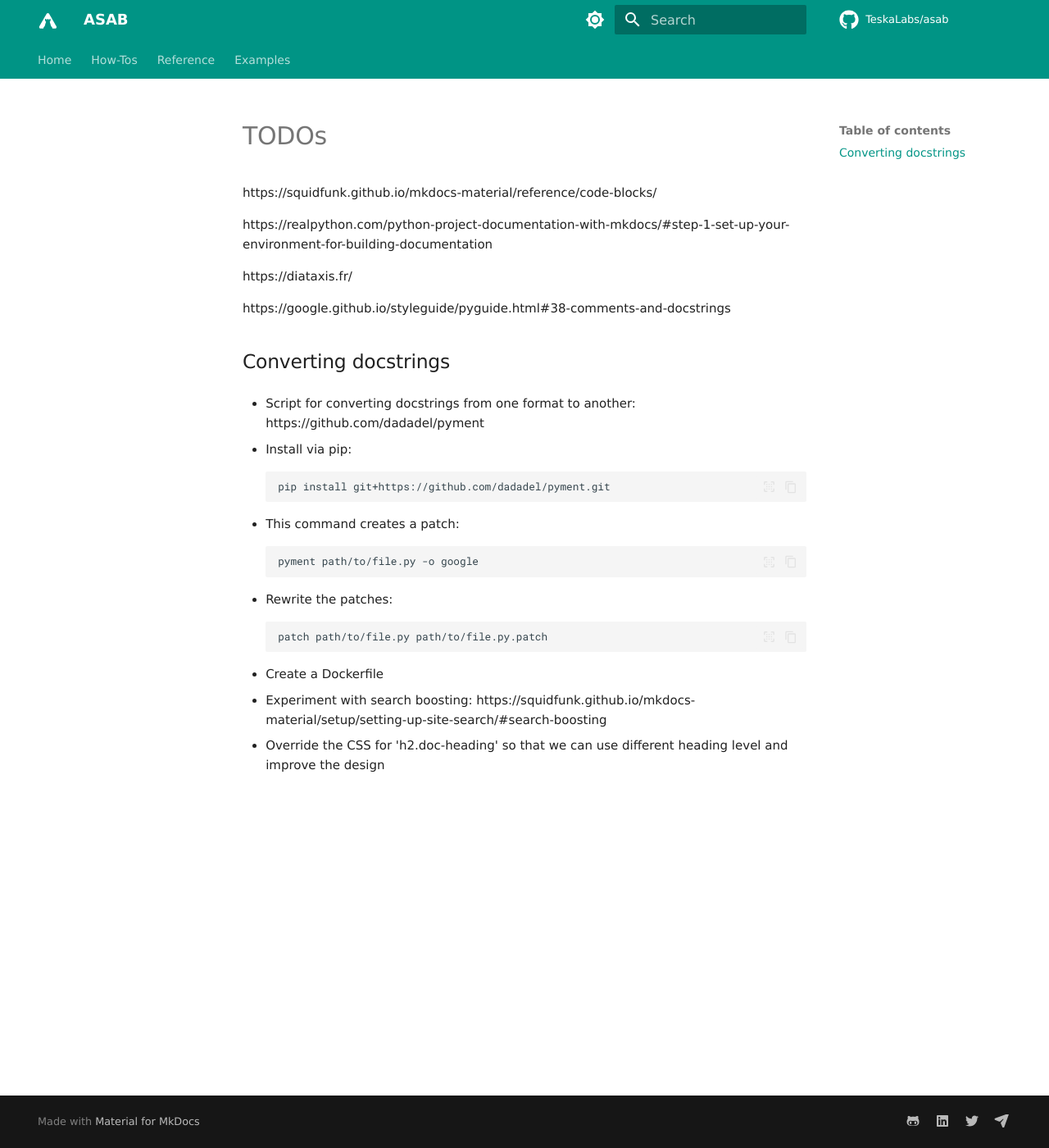
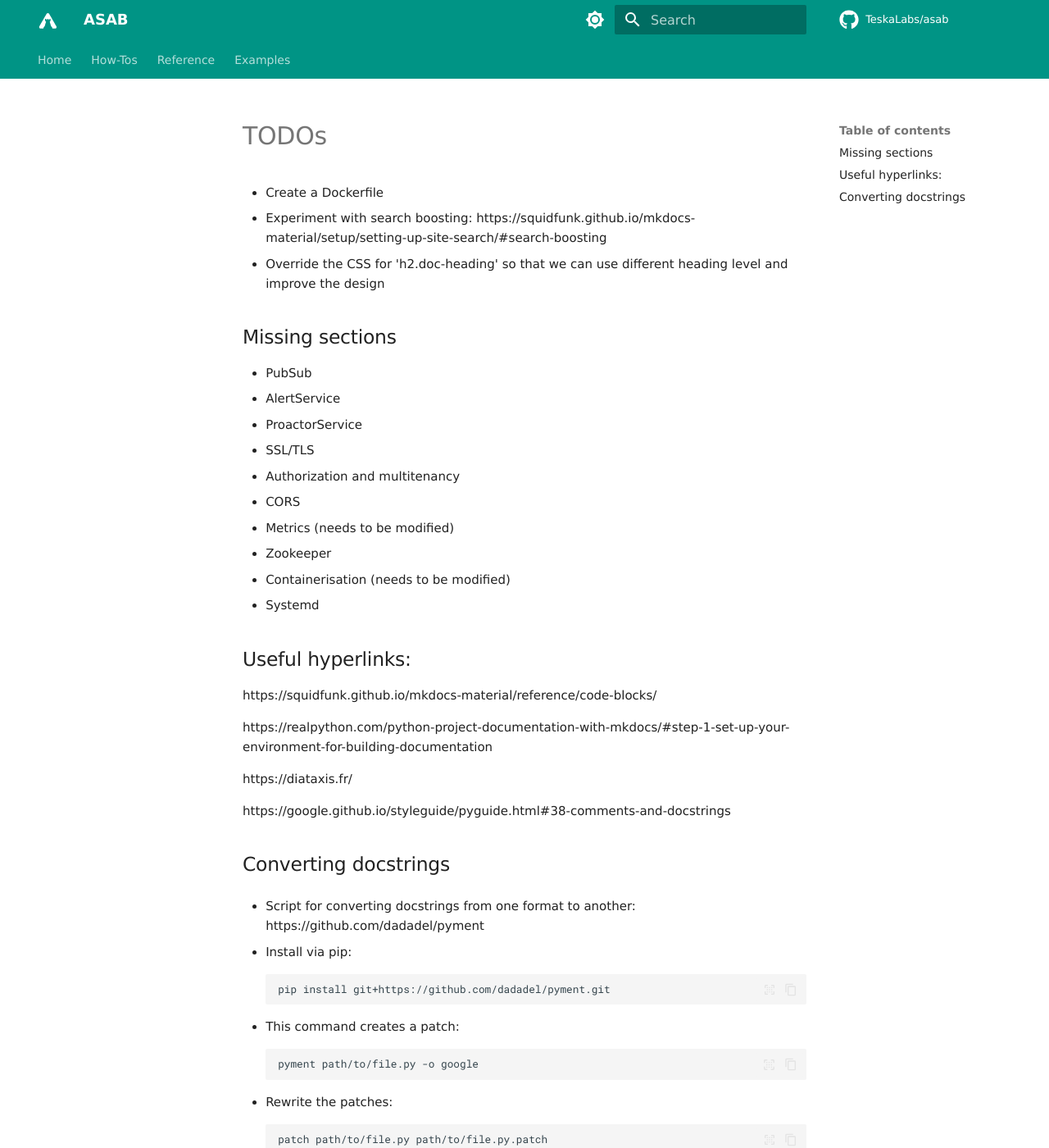
Before and after one commit to TeskaLabs/asab, an MkDocs documentation site: the page built from docs/TODO.md, in a window 1280 px wide and 1400 px high. Shown: the whole window at 82% size. Built offline with MkDocs 1.6.1 and Material for MkDocs 9.7.7, drawn with Linux system fonts in a browser that asks for light colours; some web fonts are replaced; comment, search, counter and statistics services are not loaded.

Commit message:
Synchronize TODOs

```diff
--- a/docs/TODO.md
+++ b/docs/TODO.md
@@ -1,4 +1,25 @@
 # TODOs
+
+- Create a Dockerfile
+- Experiment with search boosting: https://squidfunk.github.io/mkdocs-material/setup/setting-up-site-search/#search-boosting
+- Override the CSS for 'h2.doc-heading' so that we can use different heading level and improve the design
+
+## Missing sections
+
+- PubSub
+- AlertService
+- ProactorService
+- SSL/TLS
+- Authorization and multitenancy
+- CORS
+- Metrics (needs to be modified)
+- Zookeeper
+
+- Containerisation (needs to be modified)
+- Systemd
+
+
+## Useful hyperlinks:
 
 https://squidfunk.github.io/mkdocs-material/reference/code-blocks/
 
```
Also changed, not shown: other parts of docs/TODO.md (+0 -5 lines).
